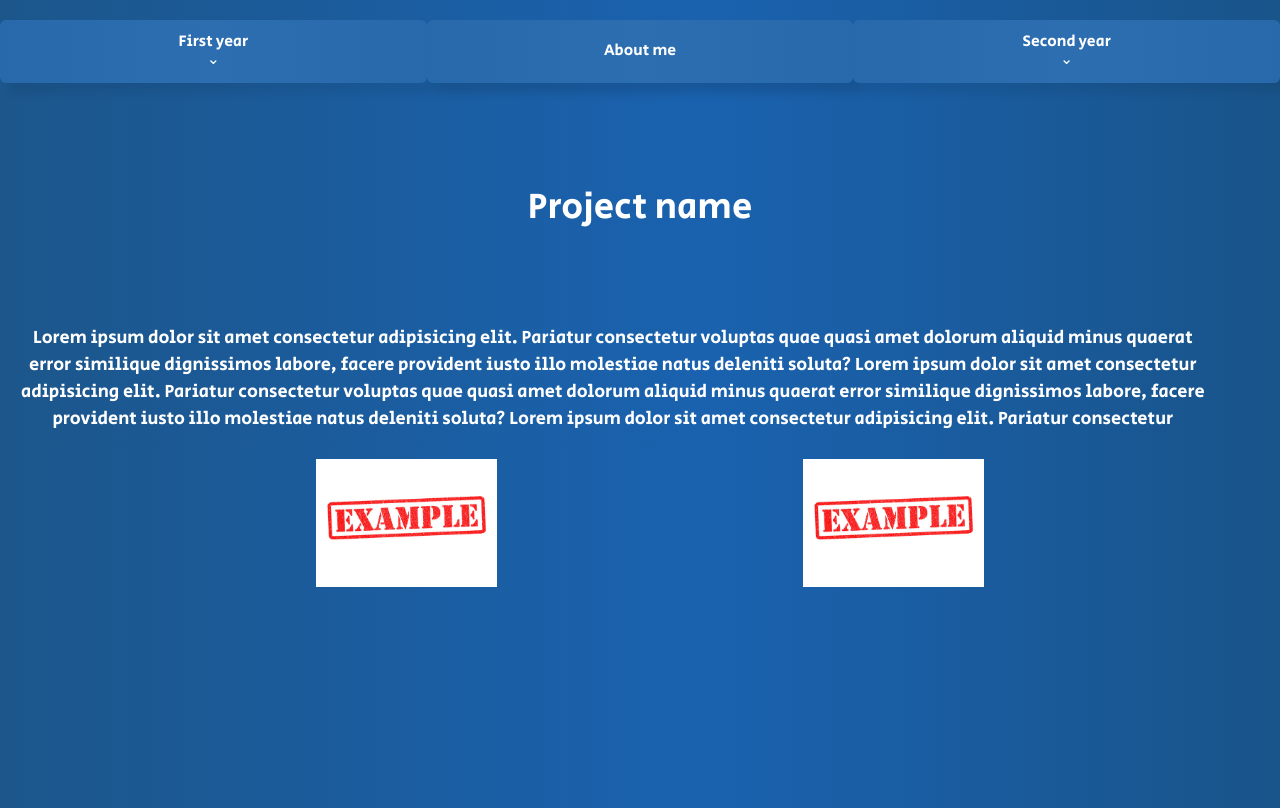
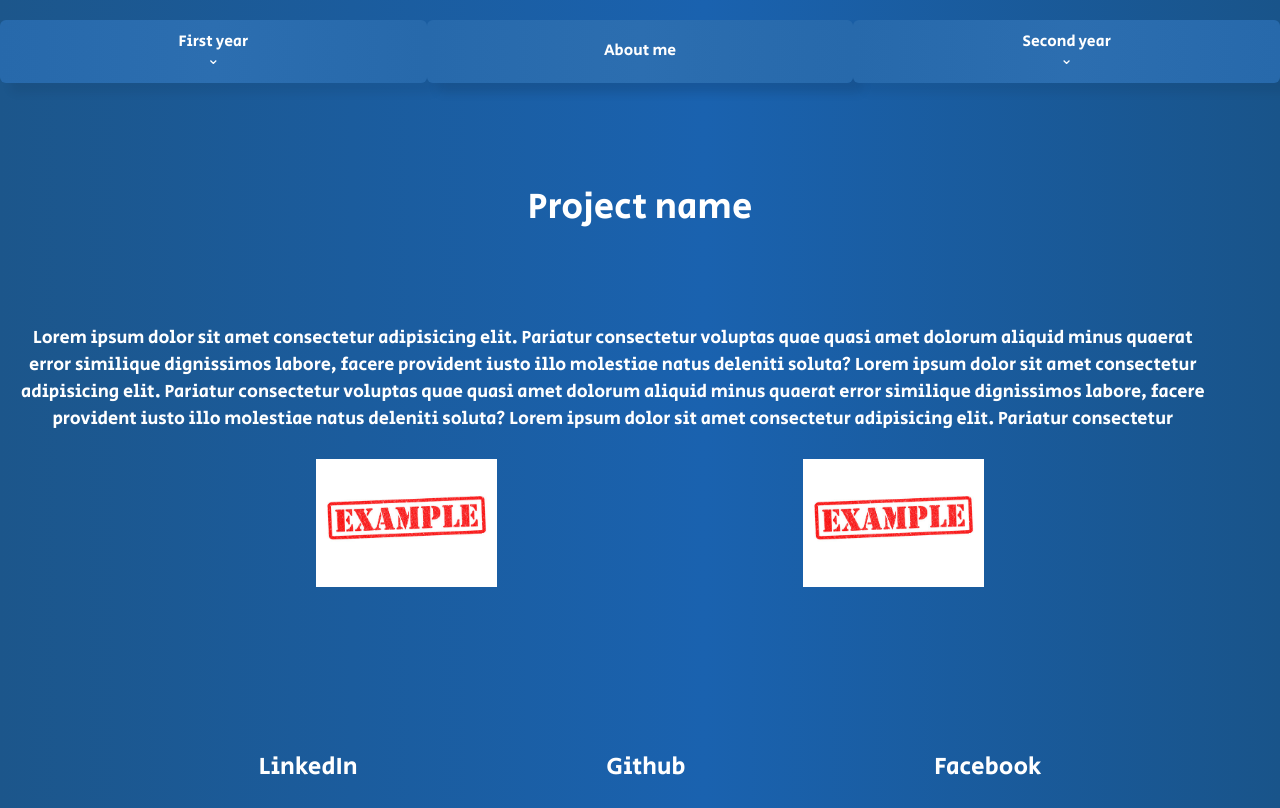
Before and after one commit to raisfeld-ori/pol-template, a Next.js app: page /projects/first_year/autumn in a window 1280 px wide. Built offline with nearby package versions, Linux system fonts and the light colour scheme.

Commit message:
RAHHHH?!!? THE DEMONS INSIDE ME

```diff
--- a/app/projects/first_year/autumn/page.tsx
+++ b/app/projects/first_year/autumn/page.tsx
@@ -1,5 +1,7 @@
 import example from './example_img.jpg';
 import Image from "next/image"
+import Link from "next/link";
+
 export default function Page(){
   return <div className="container">
   <h1 className="head">Project name</h1>
@@ -19,6 +21,19 @@ export default function Page(){
     <div className="image-container">
       <Image className="image" src={example} alt=""/>
     </div>
+
+
+    <ul className="linksprj">
+
+  <li className="linkprj">
+    <Link href={"#"}>LinkedIn</Link>
+  </li>
+  <li className="linkprj"><Link href={"#"}>Github</Link></li>
+  <li className="linkprj"><Link href={"#"}>Facebook</Link></li>
+</ul>
+
+
+
   </div>
   </div>
 }
```
Also changed, not shown: app/projects/second_year/autumn/page.tsx (+13 -0 lines).
